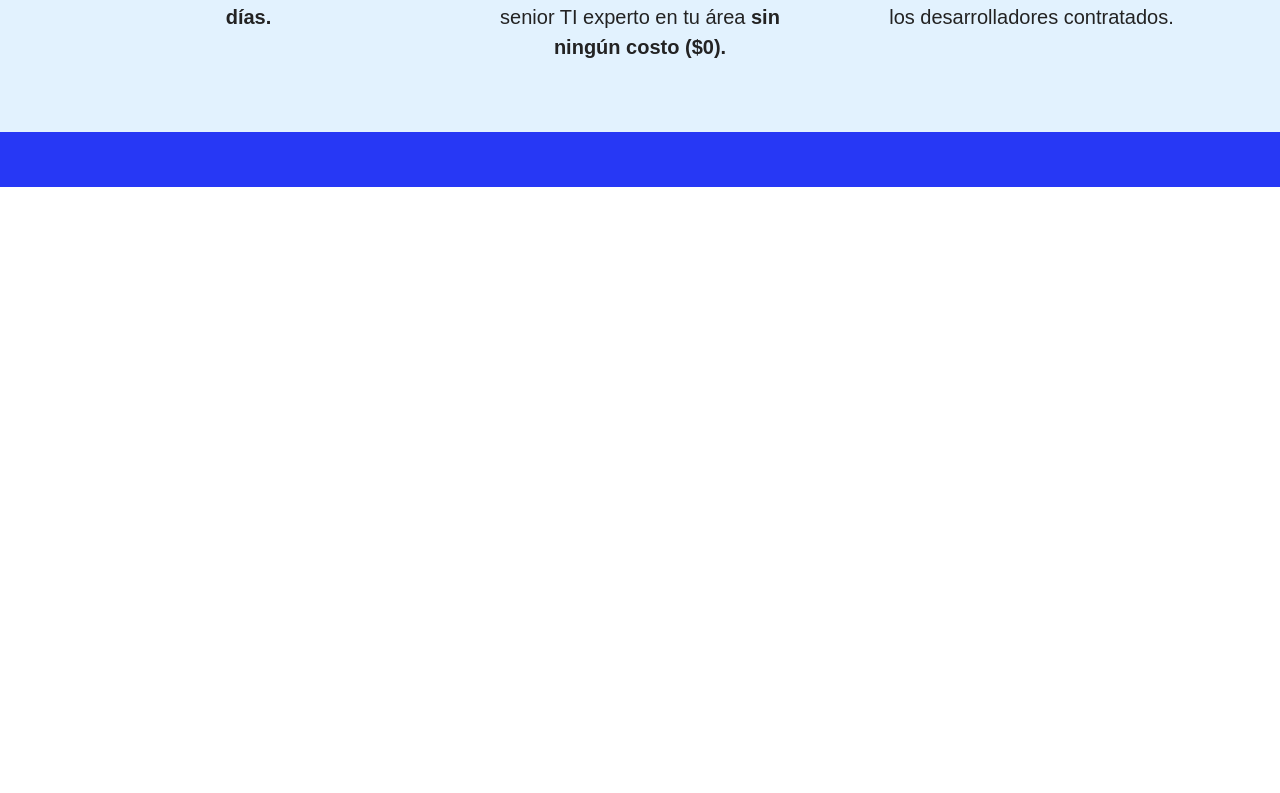
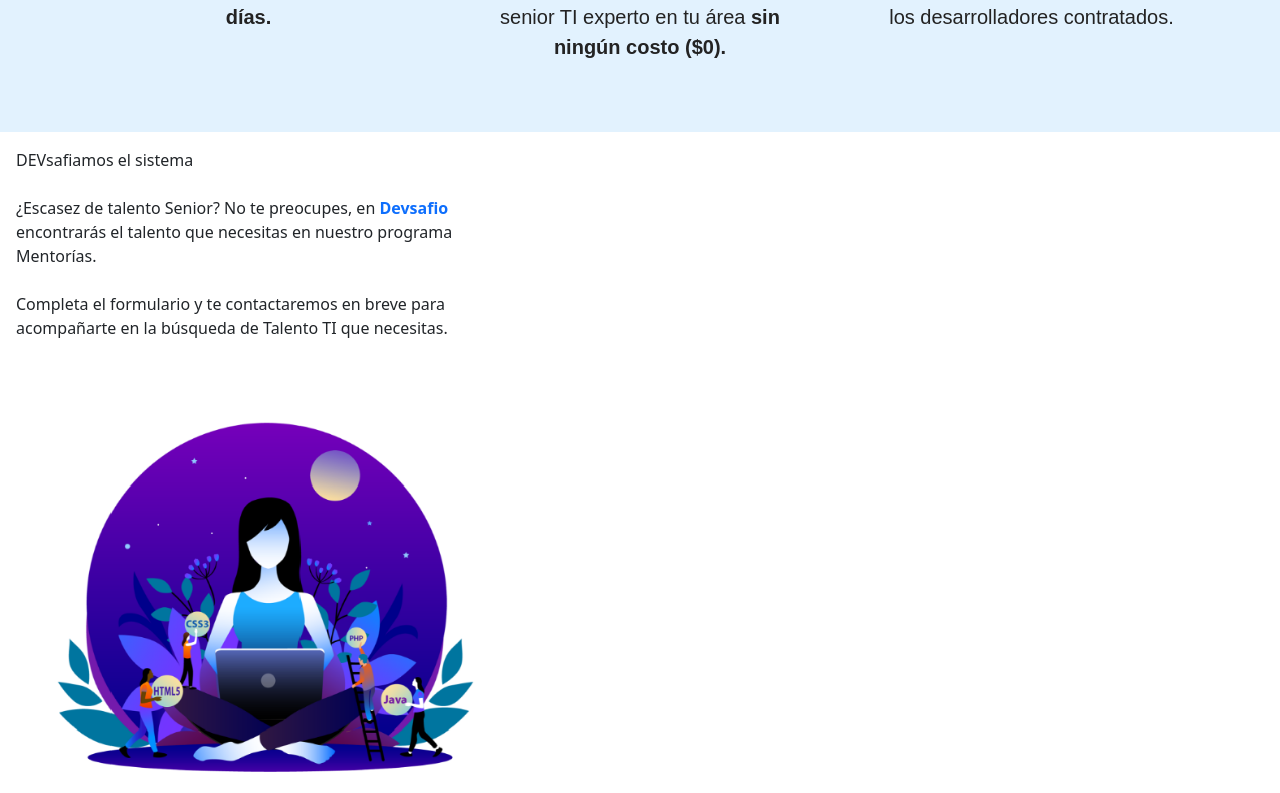
Before and after one commit to dlab-team/c7-frontend, a React (Create React App) app: page / in a window 1280 px wide. Shown: the part 907-1700 px from the top of the page. Before the commit the page ends 1094 px from the top, so only its background shows below. Built offline with nearby package versions, Linux system fonts and the light colour scheme.

Commit message:
fixed gitIgnore, <SectionHomeSystem/> puesto en la vista home, listo para merge v3

```diff
--- a/src/views/home/index.js
+++ b/src/views/home/index.js
@@ -12,6 +12,7 @@ const Ui_home = () => {
             //navbar
             <Navbar />
             <SectionSinJrsNoHaySrs/>
+            <SectionHomeSystem/>
             <Footer />
         </div>
         // <Componente_Banner/>
```
Also changed, not shown: 1 other file (tests, documents, lock files or other folders).
